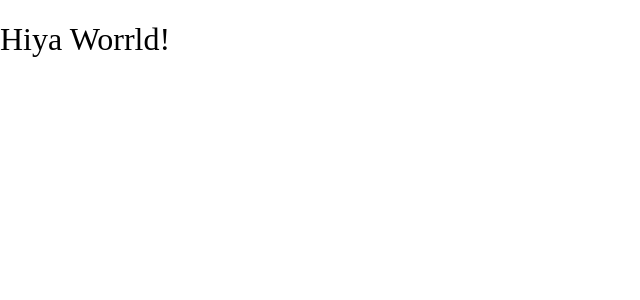
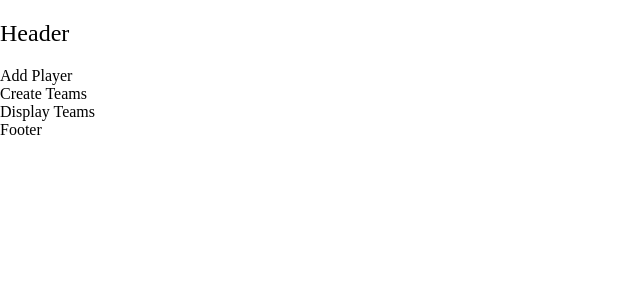
Before and after one commit to rmstibbard/five-a-side, a React (Create React App) app: page / in a window 1280 px wide. Shown: the top 300 px of the page, without its empty margins (0-640 px from the left). Built offline with nearby package versions, Linux system fonts and the light colour scheme.

Commit message:
Boilerplate component files

```diff
--- a/src/App.js
+++ b/src/App.js
@@ -1,10 +1,20 @@
 import React from 'react';
-import logo from './logo.svg';
 import './App.css';
+import Header from './components/Header/Header'; // Must use directory and filename minus extension if there is no container 'index.js' associated with the component. If there is a container file, use the directory name alone */
+import AddPlayer from './components/AddPlayer/AddPlayer';
+import CreateTeams from './components/CreateTeams/CreateTeams';
+import DisplayTeams from './components/DisplayTeams/DisplayTeams';
+import Footer from './components/Footer/Footer';
 
 function App() {
   return (
-    <h1>Hiya Worrld!</h1>
+    <React.Fragment>
+      <Header />
+      <AddPlayer />
+      <CreateTeams />
+      <DisplayTeams />
+      <Footer />
+    </React.Fragment>
   );
 }
 
--- /dev/null
+++ b/src/components/AddPlayer/AddPlayer.js
@@ -0,0 +1,9 @@
+import React from 'react';
+
+function AddPlayer() {
+  return (
+    <div>Add Player</div>
+  );
+}
+
+export default AddPlayer;
--- /dev/null
+++ b/src/components/CreateTeams/CreateTeams.js
@@ -0,0 +1,9 @@
+import React from 'react';
+
+function CreateTeams() {
+  return (
+    <div>Create Teams</div>
+  );
+}
+
+export default CreateTeams;
--- /dev/null
+++ b/src/components/DisplayTeams/DisplayTeams.js
@@ -0,0 +1,9 @@
+import React from 'react';
+
+function DisplayTeams() {
+  return (
+    <div>Display Teams</div>
+  );
+}
+
+export default DisplayTeams;
--- /dev/null
+++ b/src/components/Footer/Footer.js
@@ -0,0 +1,9 @@
+import React from 'react';
+
+function Footer() {
+  return (
+    <footer>Footer</footer>
+  );
+}
+
+export default Footer;
--- /dev/null
+++ b/src/components/Header/Header.js
@@ -0,0 +1,9 @@
+import React from 'react';
+
+function Header() {
+  return (
+    <h2>Header</h2>
+  );
+}
+
+export default Header;
```
